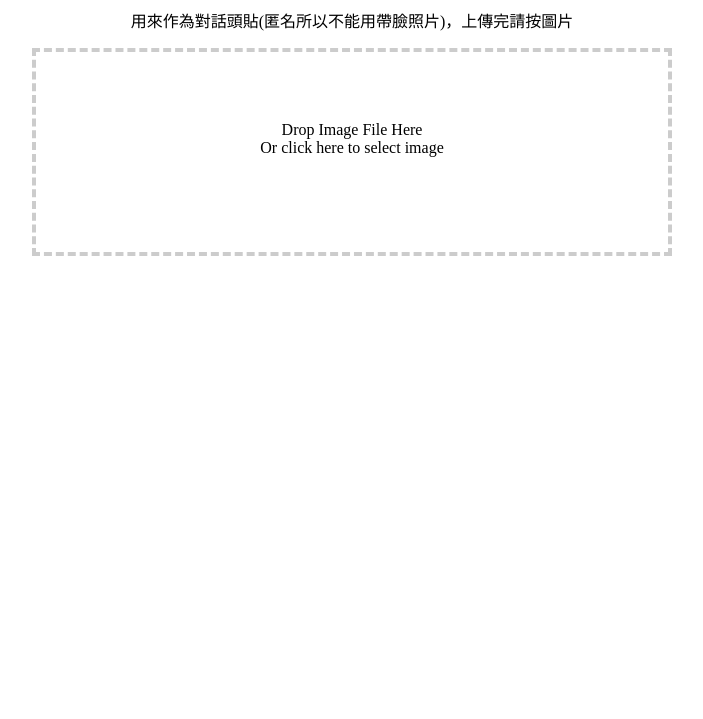
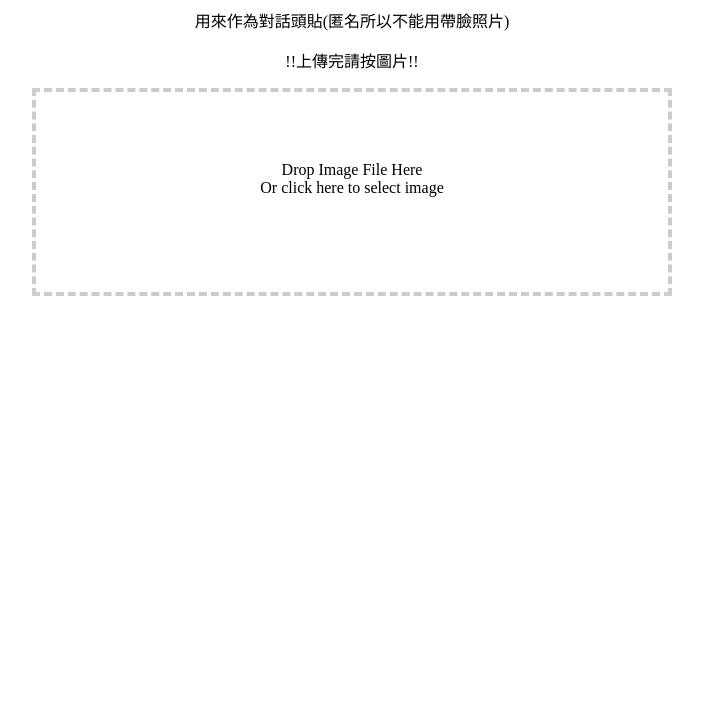
Before and after one commit to yyouan/angleline-backup, a website: page Imgur-Upload-master/index.html in a window 1280 px wide. Shown: the part 81-800 px from the top of the page, without its empty margins (288-991 px from the left). Drawn offline with nearby package versions, Linux system fonts and the light colour scheme; files that its build step writes are made by us from their sources; files whose address does not match are found by name.

Commit message:
test self-intro & recpt.length problem

```diff
--- a/Imgur-Upload-master/index.html
+++ b/Imgur-Upload-master/index.html
@@ -13,7 +13,8 @@
 <body>
     <div class="title">
         <h1>上傳頭貼</h1>
-        <p>用來作為對話頭貼(匿名所以不能用帶臉照片)，上傳完請按圖片</p>
+        <p>用來作為對話頭貼(匿名所以不能用帶臉照片)</p>
+        <p>!!上傳完請按圖片!!</p>
     </div>
     <div class="dropzone">
         <div class="info"></div>
```
